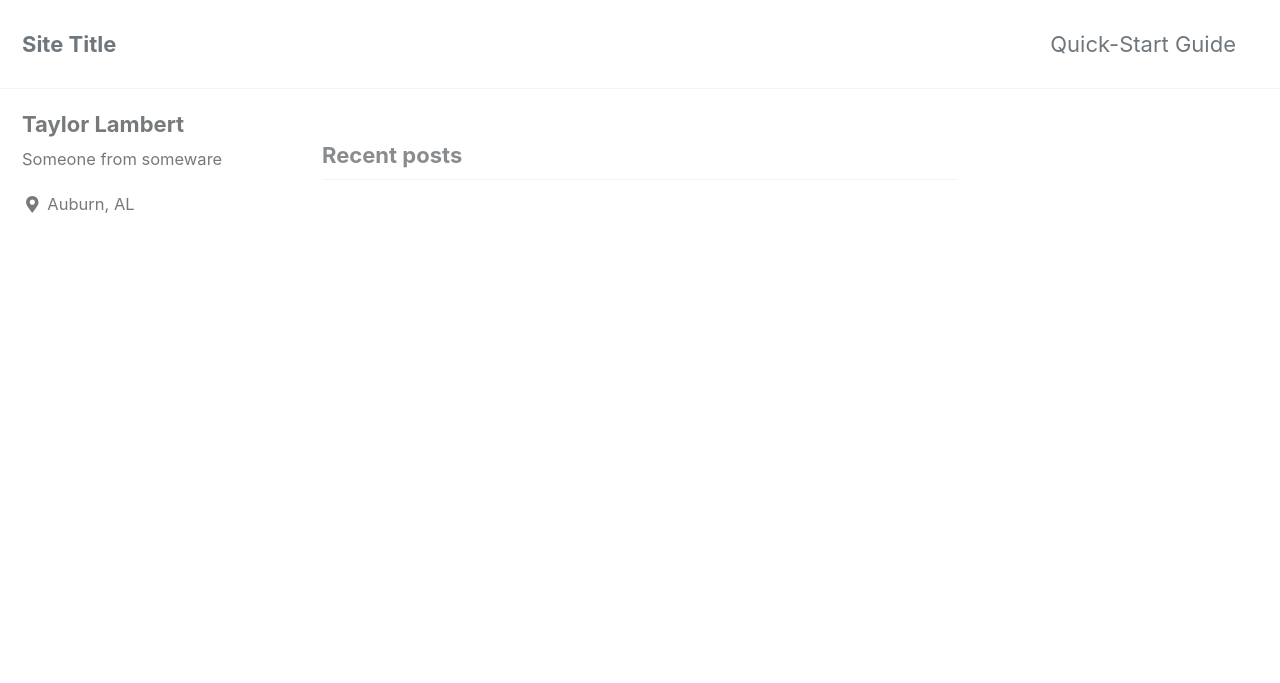
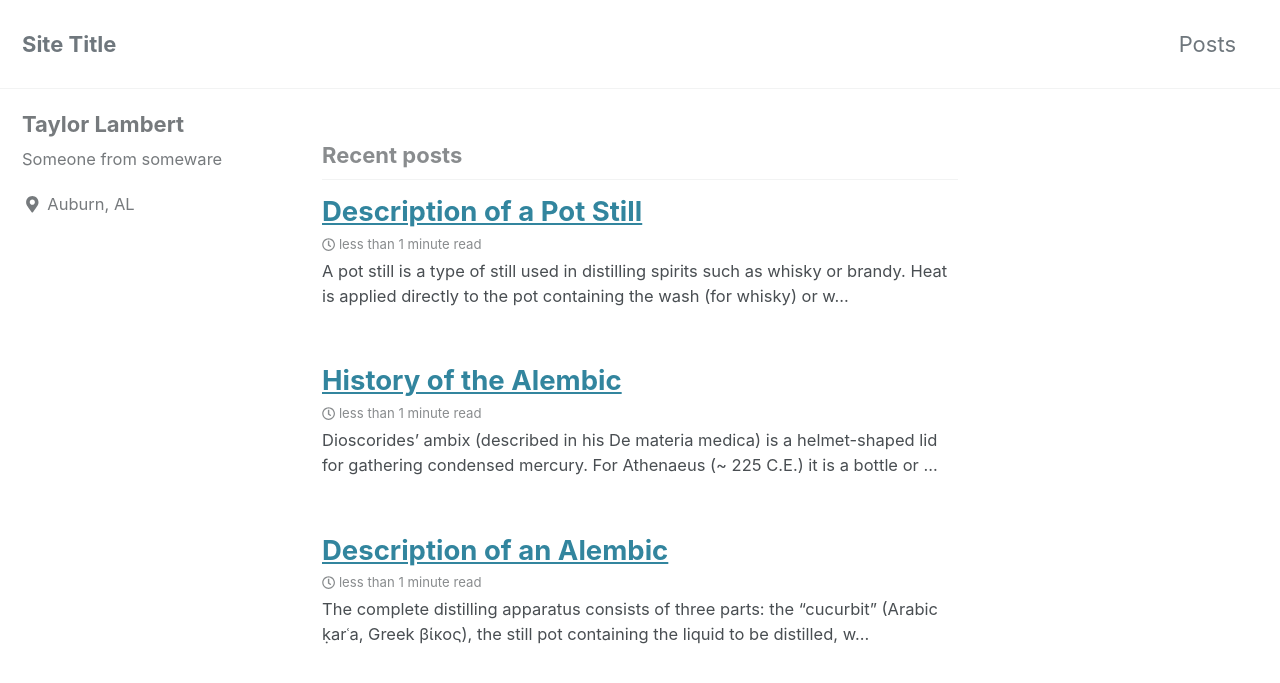
Before and after one commit to TaylorLambert/TaylorLambert.github.io, a Jekyll site: the page built from index.html, in a window 1280 px wide and 900 px high. Shown: the top 683 px of the window. Built offline with Jekyll 4.4.1, drawn with Linux system fonts in a browser that asks for light colours; cached includes are drawn as plain includes; the list of posts is cut into pages by our own code.

Commit message:
Test Data

```diff
--- a/_data/navigation.yml
+++ b/_data/navigation.yml
@@ -1,6 +1,6 @@
 # main links
 main:
-  - title: "Quick-Start Guide"
+  - title: "Posts"
     url: https://mmistakes.github.io/minimal-mistakes/docs/quick-start-guide/
   # - title: "About"
   #   url: https://mmistakes.github.io/minimal-mistakes/about/
--- /dev/null
+++ b/_posts/2016-08-27-example-post-one.md
@@ -0,0 +1,14 @@
+---
+title: Description of an Alembic
+categories:
+- General
+feature_image: "https://picsum.photos/2560/600?image=872"
+---
+
+The complete distilling apparatus consists of three parts: the "cucurbit" (Arabic ḳarʿa, Greek βίκος), the still pot containing the liquid to be distilled, which is heated by a flame; the "head" or "cap" (Arabic anbiḳ, Greek ἄμβιξ) which fits over the mouth of the cucurbit to receive the vapors, with an attached downward-sloping "tube" (Greek σωλήν), leading to the "receiver" (Arabic ḳābila, Greek ἄγγος or φιάλη) container.
+
+<!-- more -->
+
+Retorts have the "cap" and the "cucurbit" made into one. The anbik is also called the raʾs (head) of the cucurbit. The liquid in the cucurbit is heated or boiled; the vapour rises into the anbik, where it cools by contact with the walls and condenses, running down the spout into the receiver. A modern descendant of the alembic is the pot still, used to produce distilled beverages.
+
+_Originally from [Alembic - Wikipedia](https://en.wikipedia.org/wiki/Alembic)_
--- /dev/null
+++ b/_posts/2016-08-28-example-post-two.md
@@ -0,0 +1,17 @@
+---
+title: History of the Alembic
+categories:
+- History
+feature_text: |
+  The History of the Alembic tool
+---
+
+Dioscorides' ambix (described in his De materia medica) is a helmet-shaped lid for gathering condensed mercury. For Athenaeus (~ 225 C.E.) it is a bottle or flask. For later chemists it denotes various parts of crude distillation devices.
+
+<!-- more -->
+
+Alembic drawings appear in works of Cleopatra the Alchemist, Synesius, and Zosimos of Panopolis. There were alembics with two (dibikos) and three (tribikos) receivers.[4] According to Zosimos of Panopolis, the alembic was invented by Mary the Jewess.[5]
+
+The anbik is described by Ibn al-Awwam in his Kitab al-Filaha (Book of Agriculture), where he explains how rose-water is distilled. Amongst others, it is mentioned in the Mafatih al-Ulum (Key of Sciences) of Khwarizmi and the Kitab al-Asrar (Book of Secrets) of Al-Razi. Some illustrations occur in the Latin translations of works which are attributed to Geber.[2]
+
+_Originally from [Alembic - Wikipedia](https://en.wikipedia.org/wiki/Alembic)_
--- /dev/null
+++ b/_posts/2016-08-29-example-post-three.md
@@ -0,0 +1,18 @@
+---
+title: Description of a Pot Still
+categories:
+- General
+excerpt: |
+  A pot still is a type of still used in distilling spirits such as whisky or brandy. Heat is applied directly to the pot containing the wash (for whisky) or wine (for brandy).
+feature_text: |
+  ## The Pot Still
+  The modern pot still is a descendant of the alembic, an earlier distillation device
+feature_image: "https://picsum.photos/2560/600?image=733"
+image: "https://picsum.photos/2560/600?image=733"
+---
+
+A pot still is a type of still used in distilling spirits such as whisky or brandy. Heat is applied directly to the pot containing the wash (for whisky) or wine (for brandy). This is called a batch distillation (as opposed to a continuous distillation).
+
+At standard atmospheric pressure, alcohol boils at 78 °C (172 °F), while water boils at 100 °C (212 °F). During distillation, the vapour contains more alcohol than the liquid. When the vapours are condensed, the resulting liquid contains a higher concentration of alcohol. In the pot still, the alcohol and water vapour combine with esters and flow from the still through the condensing coil. There they condense into the first distillation liquid, the so-called "low wines". The low wines have a strength of about 25–35% alcohol by volume, and flow into a second still. It is then distilled a second time to produce the colourless spirit, collected at about 70% alcohol by volume. Colour is added through maturation in an oak aging barrel, and develops over time.
+
+The modern pot still is a descendant of the alembic, an earlier distillation device.
```
